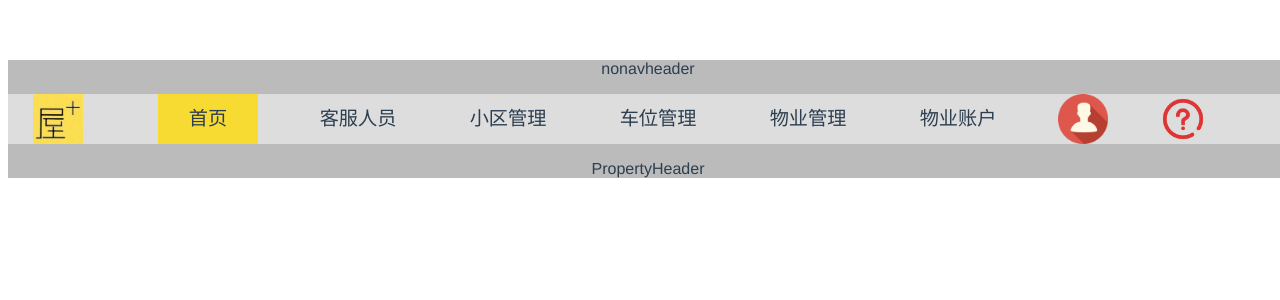
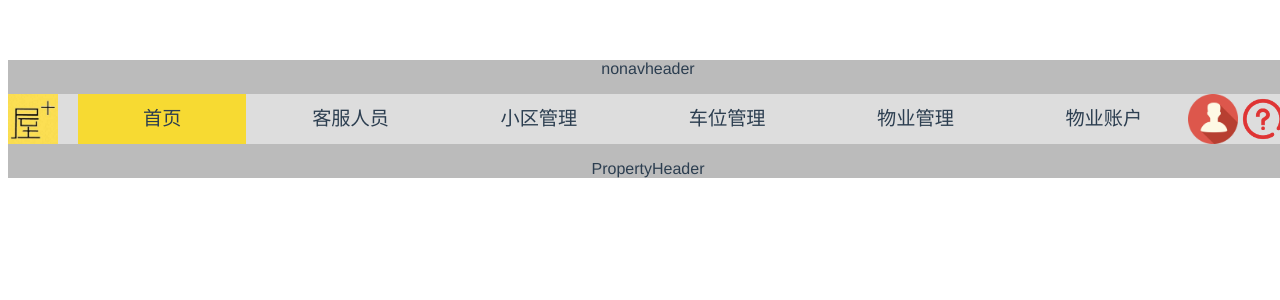
Before and after one commit to Alchemistyui/WuJiaVue, a Vue app in the folder WuJiaWebVue/: page / in a window 1280 px wide. Shown: the top 300 px of the page. Built offline with nearby package versions, Linux system fonts and the light colour scheme.

Commit message:
导航栏适配完成

```diff
--- a/WuJiaWebVue/src/App.vue
+++ b/WuJiaWebVue/src/App.vue
@@ -26,6 +26,7 @@ export default {
 <style>
 #app {
   background-color: #bbb;
+  min-width: 10rem;
   font-family: 'Avenir', Helvetica, Arial, sans-serif;
   -webkit-font-smoothing: antialiased;
   -moz-osx-font-smoothing: grayscale;
--- a/WuJiaWebVue/src/components/ResidentHeader.vue
+++ b/WuJiaWebVue/src/components/ResidentHeader.vue
@@ -3,7 +3,7 @@
 
 		<a href=""><img v-bind:src="logoURL" alt="吾家" id="logo"></a>
 
-		<div v-for="(list,index) in navLists" class="nav" :class="{ selected:selectedIndex == index}" @click="isSelected(index)"><a href="#">{{list.text}}</a></div>
+		<div v-for="(list,index) in navLists" class="nav"  @click="isSelected(index)"><a href="#" :class="[{ selected:selectedIndex == index}, navLink]">{{list.text}}</a></div>
 
 		<a href=""><img v-bind:src="portraitURL" alt="头像" id="portrait"></a>
 		<a href=""><img v-bind:src="questionURL" alt="问题" id="question"></a>
@@ -29,8 +29,8 @@ export default {
 			selectedIndex: 0,
 			logoURL: './src/assets/images/logo.JPG',
 			questionURL: './src/assets/images/question.png',
-			portraitURL: './src/assets/images/portrait.png'
-
+			portraitURL: './src/assets/images/portrait.png',
+			navLink: 'navLink'
 		}
 	},
 	methods:{
@@ -46,43 +46,49 @@ export default {
 <style type="text/css">
 
 .box{
-	height: 50px;
+	height: 0.5rem;
 	background: rgba(255, 255, 255, 0.5);
+	display: -webkit-flex;
 	display: flex;
+	flex-wrap: nowrap;
+	justify-content: center;
+	width: 100%;
+	min-width: 10rem;
 }
 .nav{
-	line-height: 50px;
+	min-width: 0.7rem;
+	line-height: 0.5rem;
 	display: inline-block;
-	margin-left: 50px;
+	margin-left: 0.2rem;
 	cursor: pointer;
+	width: 100%;
 }
 
-a {
+.navLink {
 	display: block;
 	color: #2c3e50;
 	text-decoration: none;
-	width: 100px;
+	width: 100%;
 	padding: 0px;
+	margin: 0px;
+	text-align: center;
 	font-family: 'Avenir', Helvetica, Arial, sans-serif;
 	font-size: 120%;
 }
 
 #logo {
-	width: 50px;
-
+	width: 0.5rem;
+	padding: 0px;
+	margin: 0px;
 }
 
 #question {
-	width: 50px;
-	float: right;
-
+	width: 0.5rem;
 
 
 }
 #portrait {
-	width: 50px;
-	float: right;
-
+	width: 0.5rem;
 
 }
 
```
